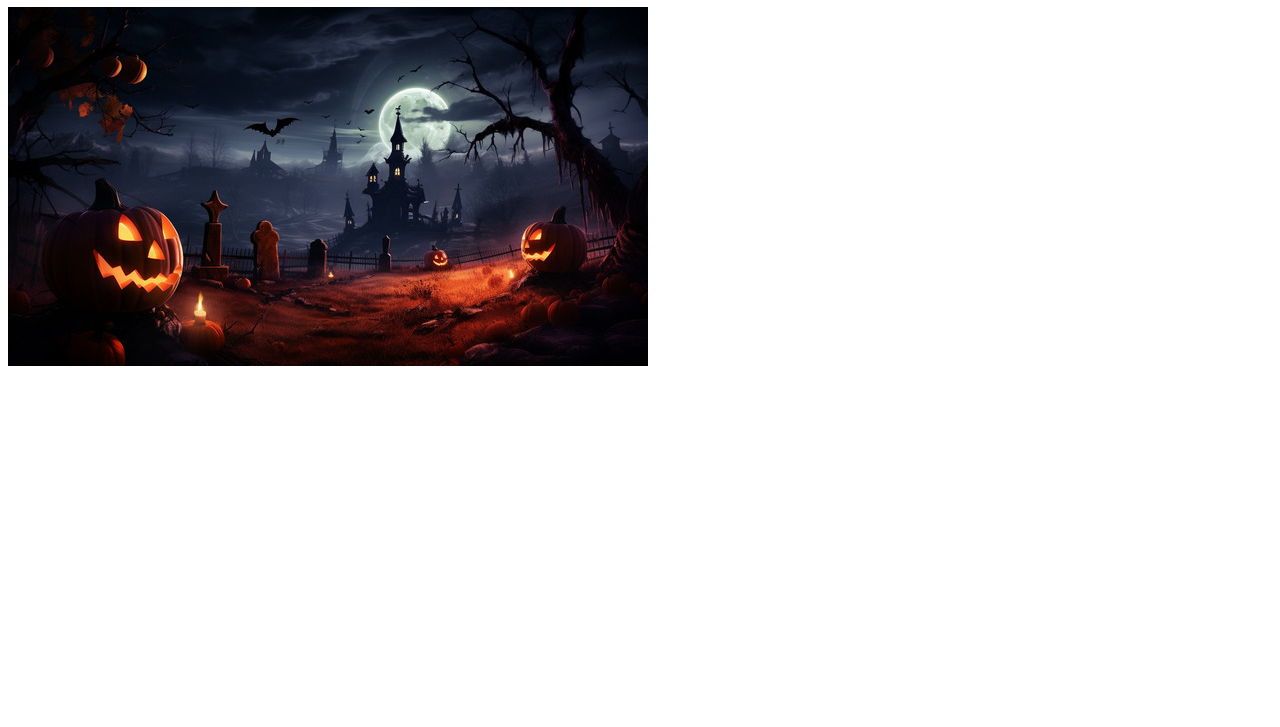
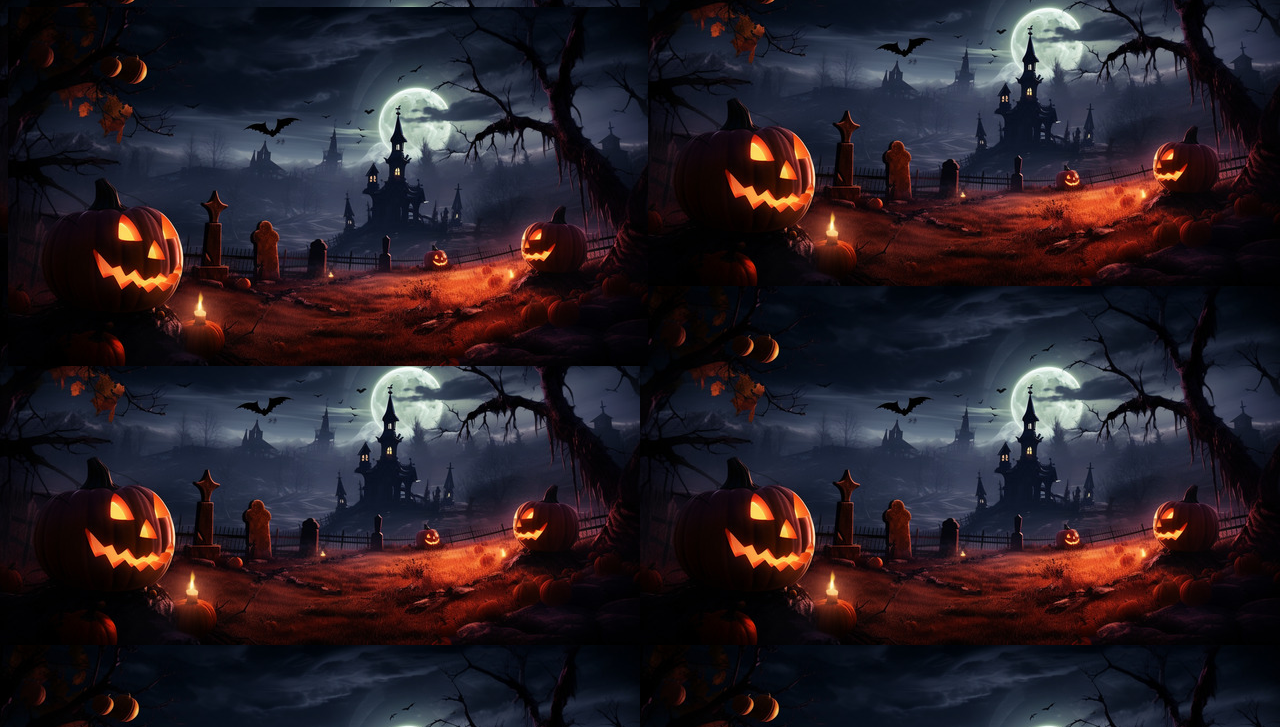
Before and after one commit to Bugatti-design/My-Halloween-Page, a plain HTML site: page index.html in a window 1280 px wide. Shown: the part 73-800 px from the top of the page. Drawn offline with Linux system fonts and the light colour scheme.

Commit message:
backgroundtrial2

```diff
--- a/index.html
+++ b/index.html
@@ -4,7 +4,7 @@
     <head>
         <meta http-equiv="content-type" content="text/html; charset=utf-8" />
         <title> My Halloween Page </title>
-
+        <link rel="stylesheet" type="text/css" href="style.css">
     </head>
     <body>
         <h1> Hello World! </h1>
--- /dev/null
+++ b/style.css
@@ -0,0 +1,3 @@
+body{
+    background-image:url("images/background1.jpg");
+}
```
